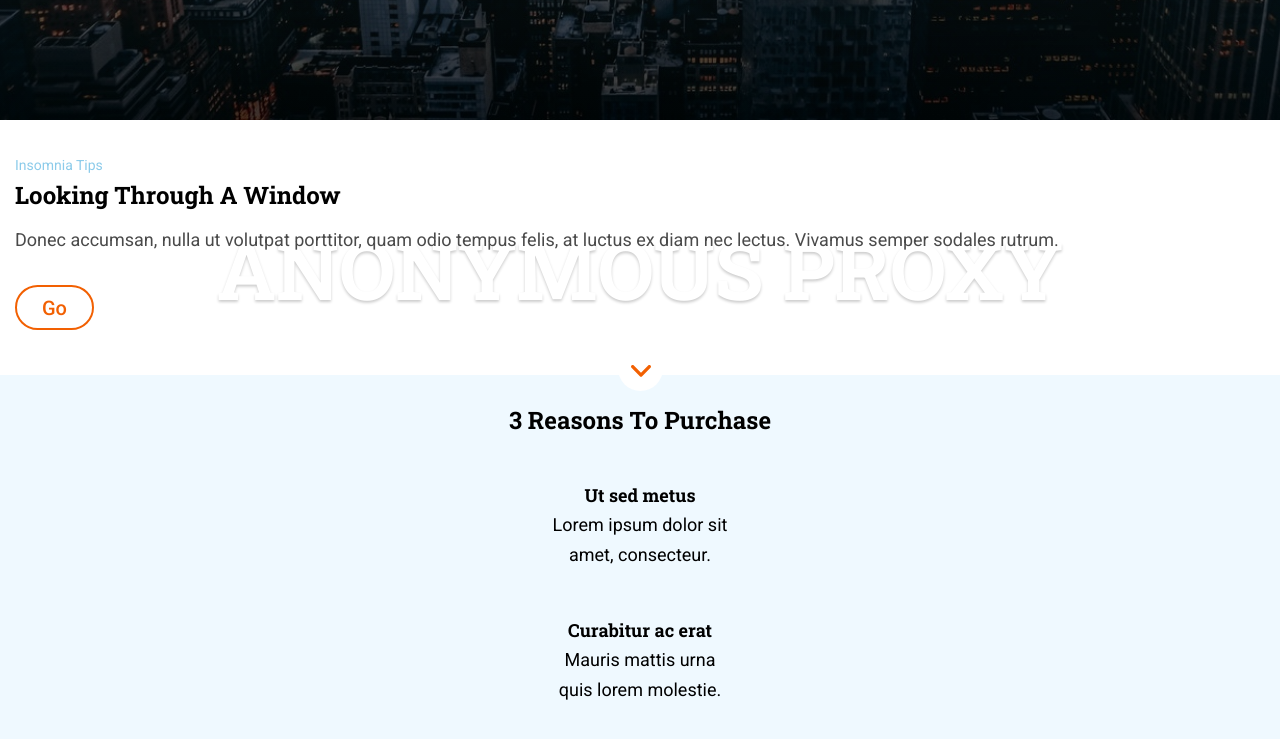
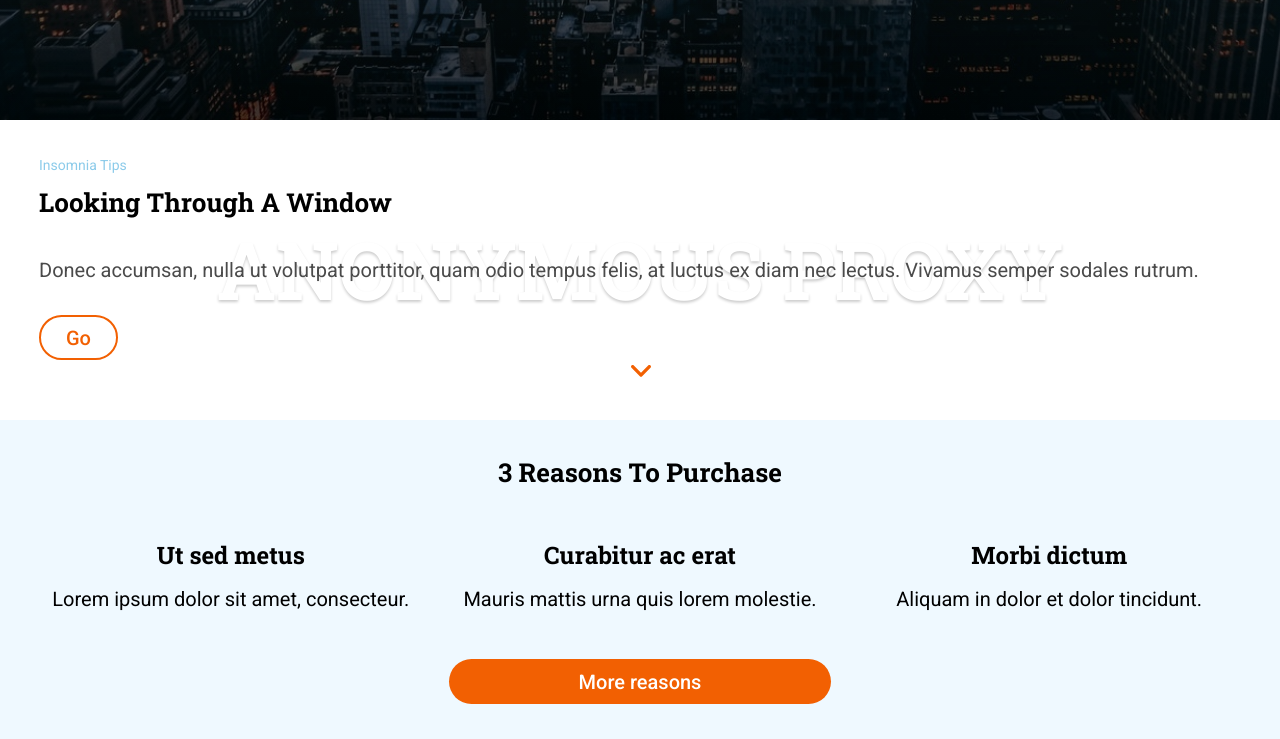
Before and after one commit to Adalab/modulo-1-evaluacion-final-GitTher, a website: page docs/index.html in a window 1280 px wide. Shown: the part 680-1419 px from the top of the page. Drawn offline with nearby package versions, Linux system fonts and the light colour scheme; files that its build step writes are made by us from their sources.

Commit message:
add main tablet styles

```diff
--- a/src/scss/core/_mixins.scss
+++ b/src/scss/core/_mixins.scss
@@ -41,11 +41,16 @@
   color: $color_black;
   line-height: 30px;
   text-transform: capitalize;
+
+  @include tablet {
+    font-size: 26px;
+    line-height: 45px;
+  }
 }
 
-@mixin mainArticle($fontFamily, $fontWeight) {
+@mixin mainArticle($fontFamily, $fontSize, $fontWeight) {
   font-family: $fontFamily;
-  font-size: 18px;
+  font-size: $fontSize;
   font-weight: $fontWeight;
   color: $color_black;
   line-height: 30px;
--- a/src/scss/layout/_page.scss
+++ b/src/scss/layout/_page.scss
@@ -23,10 +23,19 @@
     color: $color_text;
     line-height: 30px;
     margin-top: 15px;
+
+    @include tablet {
+      font-size: 20px;
+      margin-top: 30px;
+    }
   }
 
   &__button {
     @include mainButton(solid 2px $color_primary, $color_white, $color_primary);
+  }
+
+  @include tablet {
+    padding: 30px 39px 60px 39px;
   }
 }
 
@@ -47,30 +56,60 @@
     grid-row: 1/2;
   }
 
+  &__article {
+    &--title {
+      @include mainArticle($font_title, 18px, 700);
+      @include tablet {
+        @include mainArticle($font_title, 24px, 700);
+      }
+    }
+    &--text {
+      @include mainArticle($font_text, 18px, 400);
+      @include tablet {
+        @include mainArticle($font_text, 20px, 400);
+        margin-top: 14px;
+      }
+    }
+    &--first {
+      grid-column: 2/3;
+      grid-row: 2/3;
+      @include tablet {
+        grid-column: 1/2;
+        grid-row: 2/3;
+      }
+    }
+    &--second {
+      grid-column: 2/3;
+      grid-row: 3/4;
+      @include tablet {
+        grid-column: 2/3;
+        grid-row: 2/3;
+      }
+    }
+    &--third {
+      grid-column: 2/3;
+      grid-row: 4/5;
+      @include tablet {
+        grid-column: 3/4;
+        grid-row: 2/3;
+      }
+    }
+  }
+
   &__button {
     @include mainButton(none, $color_primary, $color_white);
     grid-column: 2/3;
     grid-row: 5/6;
+    margin: 0;
+    @include tablet {
+      grid-row: 3/4;
+    }
   }
 
-  &__article {
-    &--title {
-      @include mainArticle($font_title, 700);
-    }
-    &--text {
-      @include mainArticle($font_text, 400);
-    }
-    &--first {
-      grid-column: 2/3;
-      grid-row: 2/3;
-    }
-    &--second {
-      grid-column: 2/3;
-      grid-row: 3/4;
-    }
-    &--third {
-      grid-column: 2/3;
-      grid-row: 4/5;
-    }
+  @include tablet {
+    grid-template-columns: 1fr 1fr 1fr;
+    grid-template-rows: 45px 1fr 45px;
+    column-gap: 27.7px;
+    padding: 30px 40px 60px 40px;
   }
 }
```
